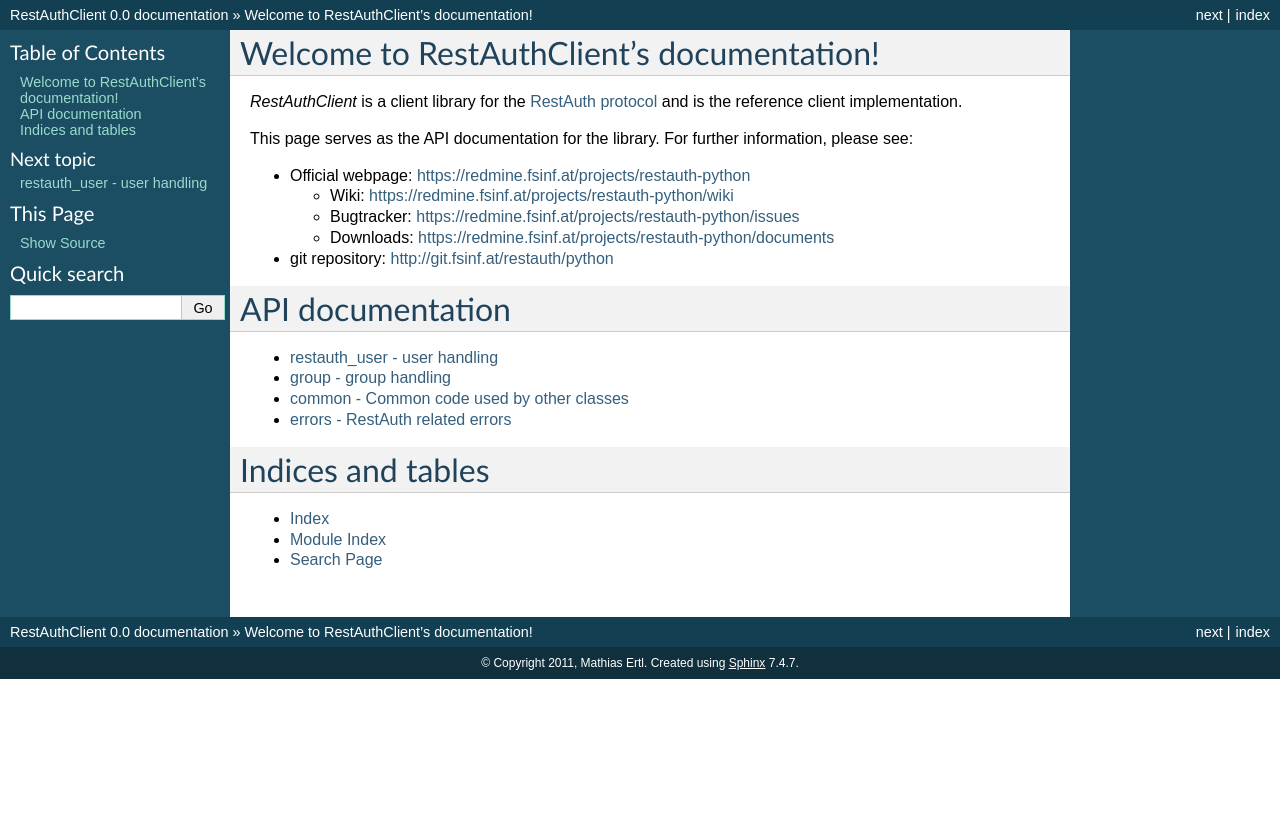
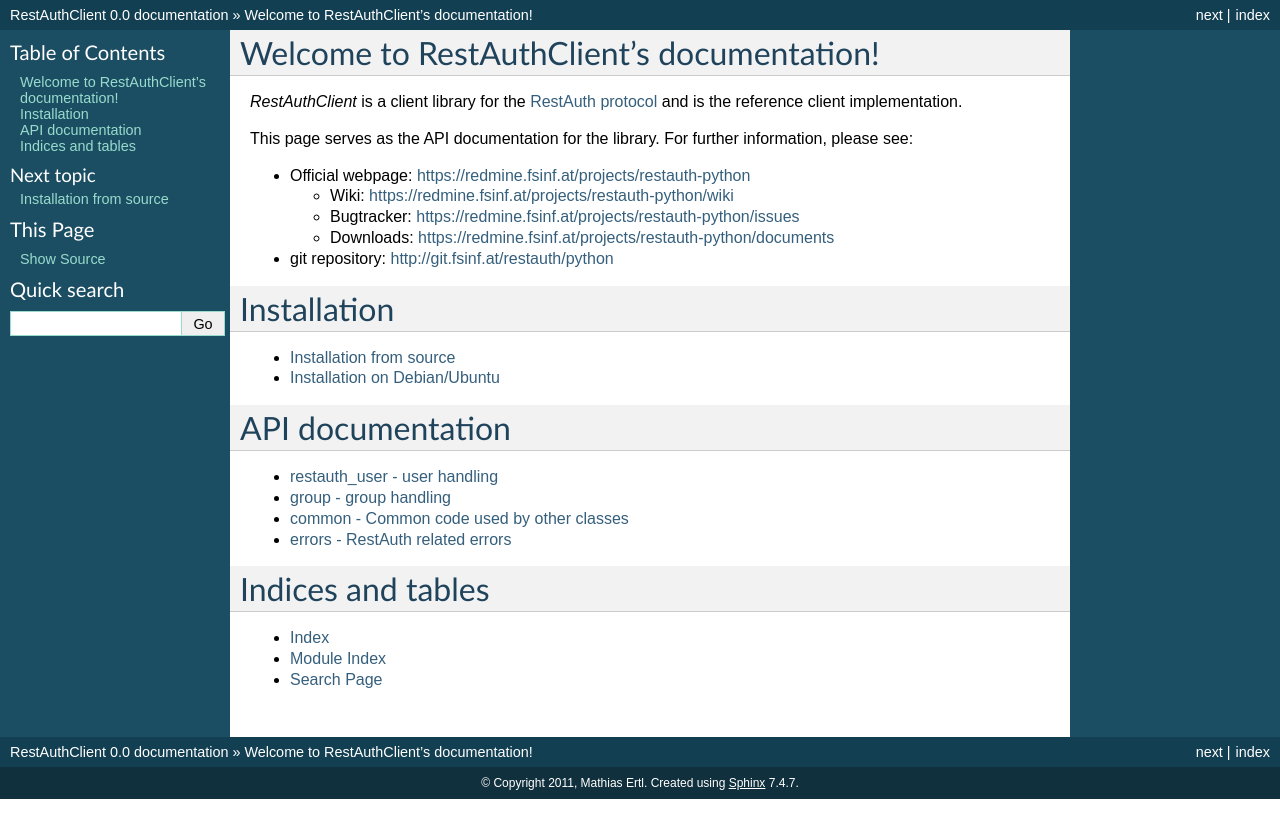
Before and after one commit to RestAuth/RestAuthClient, a Sphinx documentation site: the page built from doc/index.rst, in a window 1280 px wide. Shown: the top 838 px of the page. Built offline with Sphinx 7.4.7, drawn with Linux system fonts in a browser that asks for light colours.

Commit message:
update link, add installation chapter

```diff
--- a/doc/index.rst
+++ b/doc/index.rst
@@ -2,7 +2,7 @@
 ==========================================
 
 *RestAuthClient* is a client library for the `RestAuth protocol
-<https://fs.fsinf.at/wiki/RestAuth/Specification>`_ and is the reference client implementation.
+<https://restauth.net>`_ and is the reference client implementation.
 
 This page serves as the API documentation for the library. For further information, please see:
 
@@ -14,6 +14,14 @@
 
 * git repository: `<http://git.fsinf.at/restauth/python>`_
 
+Installation
+============
+
+.. toctree::
+   :maxdepth: 2
+
+   install/from-source
+   install/debian-ubuntu
 
 API documentation
 =================
```
